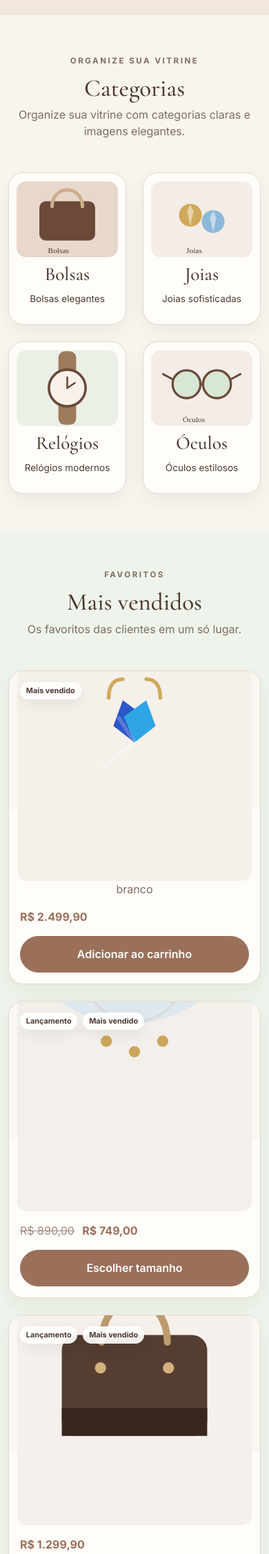
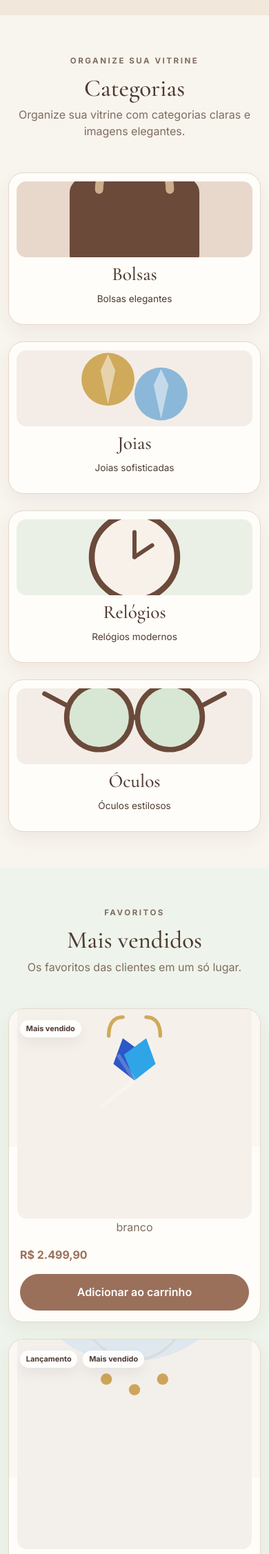
Before and after one commit to gabrieldigitalsales-del/carolina-helena, a Flask app: page / in a window 390 px wide. Shown: the part 3181-5434 px from the top of the page at 69% size. Run offline with Flask 3, Linux system fonts and the light colour scheme; data comes from the database, SQL or seed files in the repository; parts of the project's set-up code (start-up, migrations or seed data) failed here and were passed over.

Commit message:
Update home.html

```diff
--- a/templates/home.html
+++ b/templates/home.html
@@ -1,7 +1,6 @@
 {% extends 'base.html' %}
 {% block title %}{{ site.store_name }} | Início{% endblock %}
 {% block content %}
-
 <section class="hero-section">
     {% if banners %}
     <div id="heroCarousel" class="carousel slide" data-bs-ride="carousel">
@@ -9,65 +8,75 @@
             {% for banner in banners %}
             <div class="carousel-item {% if loop.first %}active{% endif %}">
                 <div class="hero-banner">
-                    <img src="{{ url_for('static', filename=banner.image) }}" alt="{{ banner.title }}" class="hero-image">
+                    <img
+                        src="{{ url_for('static', filename=banner.image) }}"
+                        alt="{{ banner.title }}"
+                        class="hero-image"
+                    >
                     <div class="hero-overlay"></div>
+
                     <div class="container hero-content">
                         <span class="section-kicker text-white">{{ site.hero_kicker }}</span>
                         <h1>{{ banner.title }}</h1>
                         <p>{{ banner.subtitle }}</p>
-                        <div class="d-flex gap-3 flex-wrap mb-4">
+
+                        <div class="hero-actions d-flex gap-3 flex-wrap mb-4">
                             <a href="{{ banner.button_link }}" class="btn btn-primary-custom">{{ banner.button_text }}</a>
                             <a href="{{ url_for('about') }}" class="btn btn-soft-custom">Sobre nós</a>
                         </div>
                     </div>
                 </div>
             </div>
-            </div>
             {% endfor %}
         </div>
+
         {% if banners|length > 1 %}
-        <button class="carousel-control-prev" type="button" data-bs-target="#heroCarousel" data-bs-slide="prev">
-            <span class="carousel-control-prev-icon"></span>
+        <button class="carousel-control-prev" type="button" data-bs-target="#heroCarousel" data-bs-slide="prev" aria-label="Banner anterior">
+            <span class="carousel-control-prev-icon" aria-hidden="true"></span>
         </button>
-        <button class="carousel-control-next" type="button" data-bs-target="#heroCarousel" data-bs-slide="next">
-            <span class="carousel-control-next-icon"></span>
+        <button class="carousel-control-next" type="button" data-bs-target="#heroCarousel" data-bs-slide="next" aria-label="Próximo banner">
+            <span class="carousel-control-next-icon" aria-hidden="true"></span>
         </button>
         {% endif %}
     </div>
     {% endif %}
 </section>
+
 <section class="section-space bg-soft">
     <div class="container">
         <div class="row g-4 mb-5">
-            <div class="col-md-4">
-                <div class="feature-card">
-                    <span class="section-kicker">Digite o texto</span>
-                    <h3>Digite o texto</h3>
-                    <p>Digite o texto </p>
-                </div>
-            </div>
-            <div class="col-md-4">
+            <div class="col-12 col-md-4">
                 <div class="feature-card">
                     <span class="section-kicker">Digite o texto</span>
                     <h3>Digite o texto</h3>
                     <p>Digite o texto</p>
                 </div>
             </div>
-            <div class="col-md-4">
+            <div class="col-12 col-md-4">
                 <div class="feature-card">
                     <span class="section-kicker">Digite o texto</span>
                     <h3>Digite o texto</h3>
                     <p>Digite o texto</p>
                 </div>
             </div>
-        </div>  <div class="text-center">
+            <div class="col-12 col-md-4">
+                <div class="feature-card">
+                    <span class="section-kicker">Digite o texto</span>
+                    <h3>Digite o texto</h3>
+                    <p>Digite o texto</p>
+                </div>
+            </div>
+        </div>
+
+        <div class="text-center">
             <span class="section-kicker">Exclusividade</span>
             <h2 class="section-title">{{ site.home_launches_title }}</h2>
             <p class="section-subtitle">{{ site.home_launches_subtitle }}</p>
         </div>
+
         <div class="row g-4 mt-4">
             {% for product in launches %}
-        <div class="col-12 col-md-6 col-lg-3">
+            <div class="col-12 col-sm-6 col-lg-3">
                 {% include 'partials/product_card.html' %}
             </div>
             {% else %}
@@ -80,21 +89,25 @@
             {% endfor %}
         </div>
     </div>
+</section>
 
-</section>  <section class="section-space">
+<section class="section-space">
     <div class="container text-center">
         <span class="section-kicker">Organize sua vitrine</span>
         <h2 class="section-title">{{ site.home_categories_title }}</h2>
         <p class="section-subtitle">{{ site.home_categories_subtitle }}</p>
+
         <div class="row g-4 mt-4">
             {% for category in categories %}
-            <div class="col-6 col-lg-3">
+            <div class="col-12 col-sm-6 col-lg-3">
                 <a href="{{ url_for('collection', categoria=category.slug) }}" class="category-card">
                     <div class="category-thumb">
                         <img src="{{ url_for('static', filename=category.image or 'images/category-default.svg') }}" alt="{{ category.name }}">
                     </div>
                     <h3>{{ category.name }}</h3>
-                    {% if category.description %}<p>{{ category.description }}</p>{% endif %}
+                    {% if category.description %}
+                    <p>{{ category.description }}</p>
+                    {% endif %}
                 </a>
             </div>
             {% else %}
@@ -107,14 +120,17 @@
             {% endfor %}
         </div>
     </div>
-</section>  <section class="section-space bg-soft-green">
+</section>
+
+<section class="section-space bg-soft-green">
     <div class="container text-center">
         <span class="section-kicker">Favoritos</span>
         <h2 class="section-title">{{ site.home_best_sellers_title }}</h2>
         <p class="section-subtitle">{{ site.home_best_sellers_subtitle }}</p>
+
         <div class="row g-4 mt-4">
             {% for product in best_sellers %}
-            <div class="col-12 col-md-6 col-lg-3">
+            <div class="col-12 col-sm-6 col-lg-3">
                 {% include 'partials/product_card.html' %}
             </div>
             {% else %}
```
Lines whose indentation alone changed are shown as unchanged.
